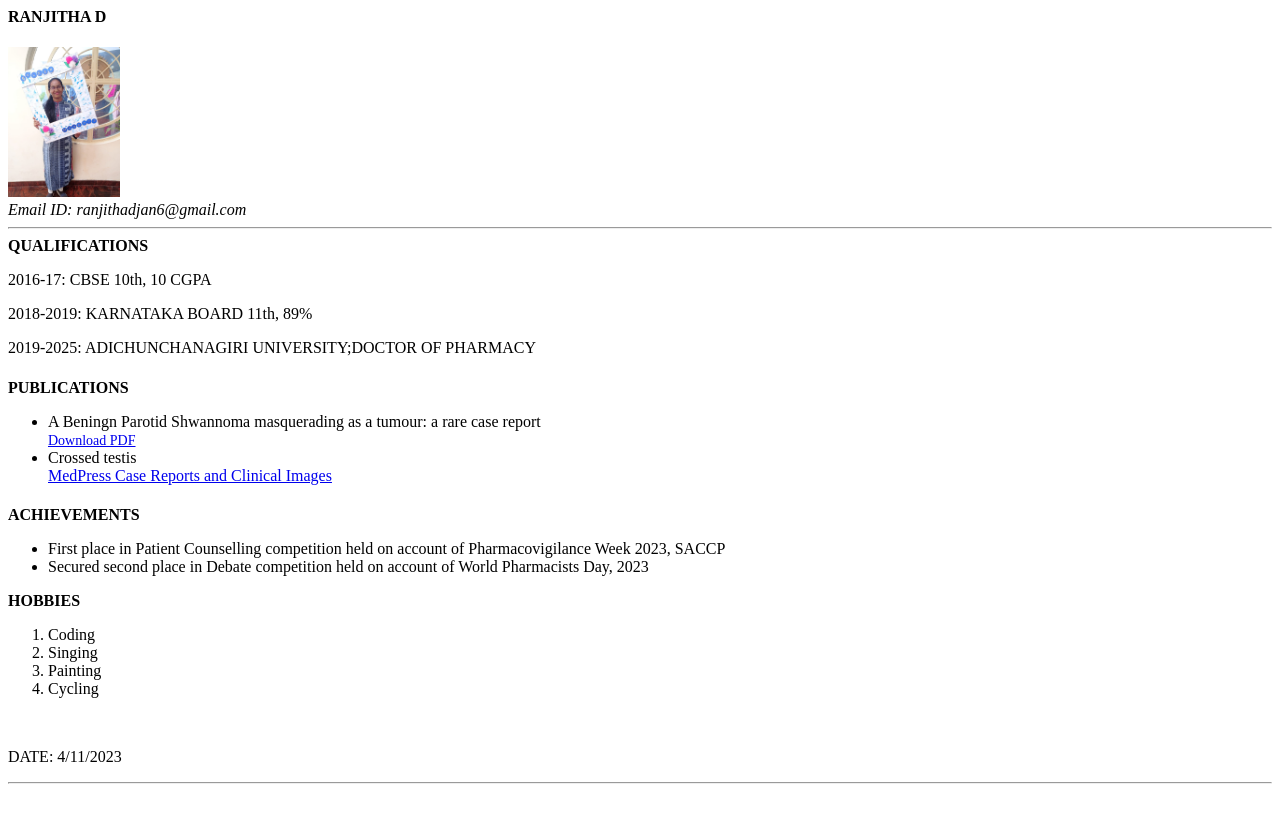
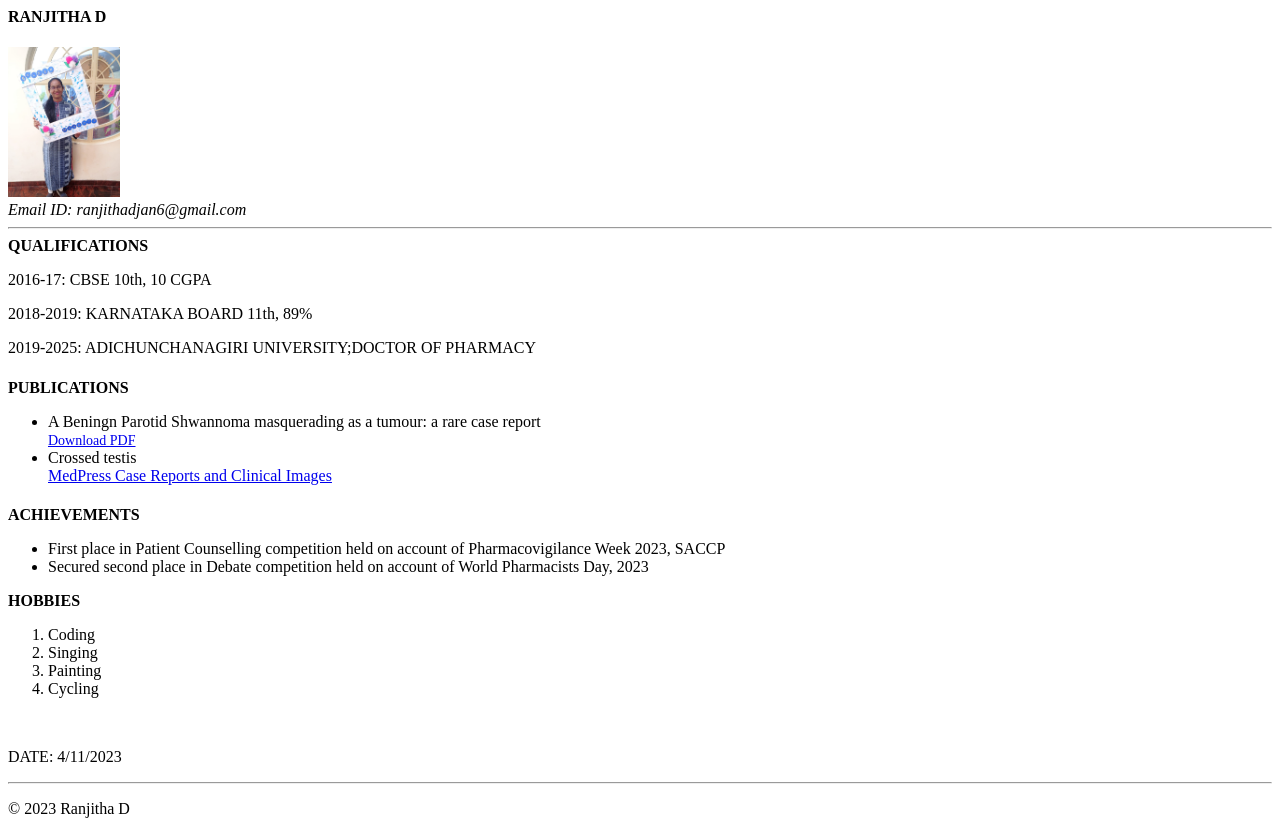
Before and after one commit to ranjithadjan6/RESUME, a plain HTML site: page index.html in a window 1280 px wide. Before the commit the page ends 800 px from the top, so only its background shows below. Drawn offline with Linux system fonts and the light colour scheme.

Commit message:
Update index.html

```diff
--- a/index.html
+++ b/index.html
@@ -38,6 +38,6 @@
     </OL><BR />
     <p>DATE: 4/11/2023</p>
     <HR />
-
-
+     <footer> <p>© 2023 Ranjitha D</p></footer>
 </body>
+</html>
```
